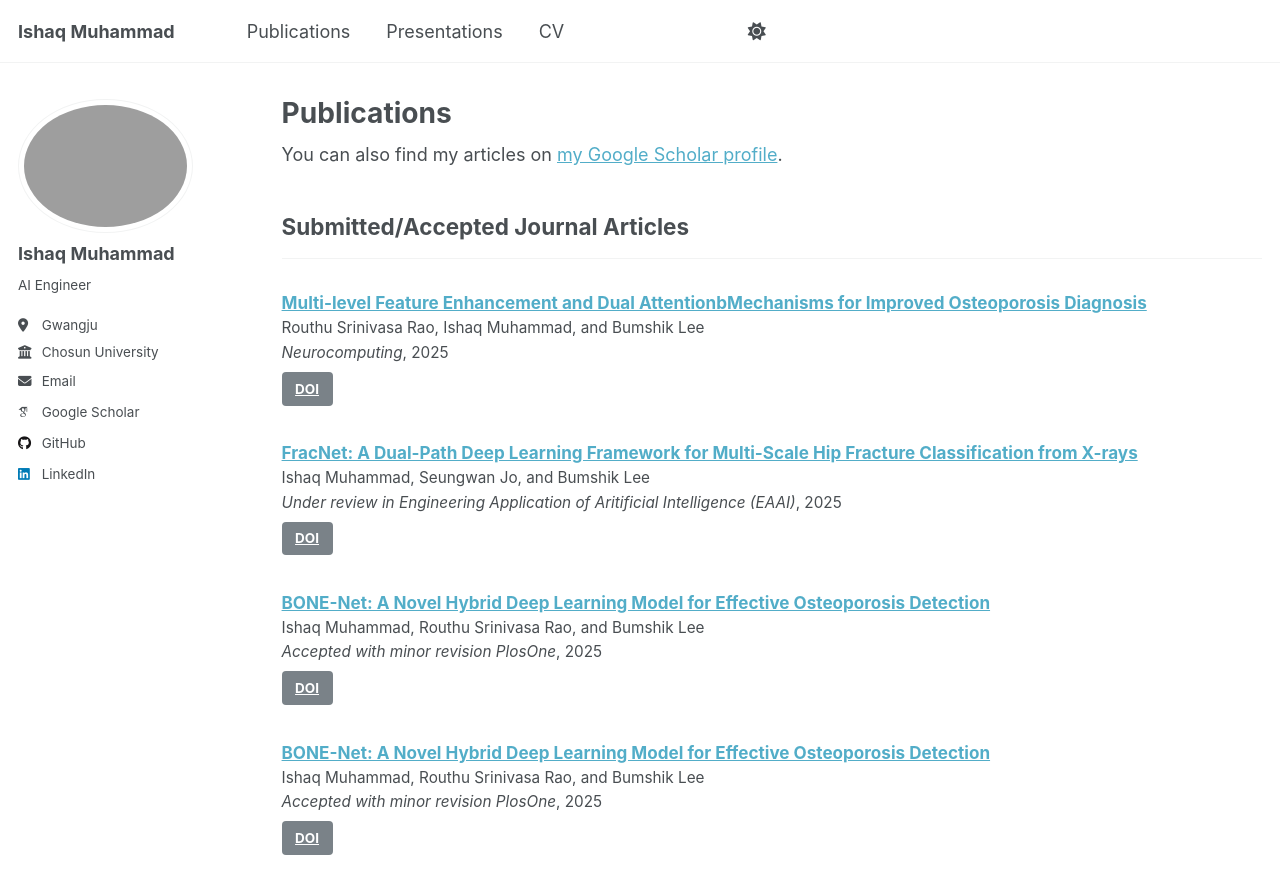
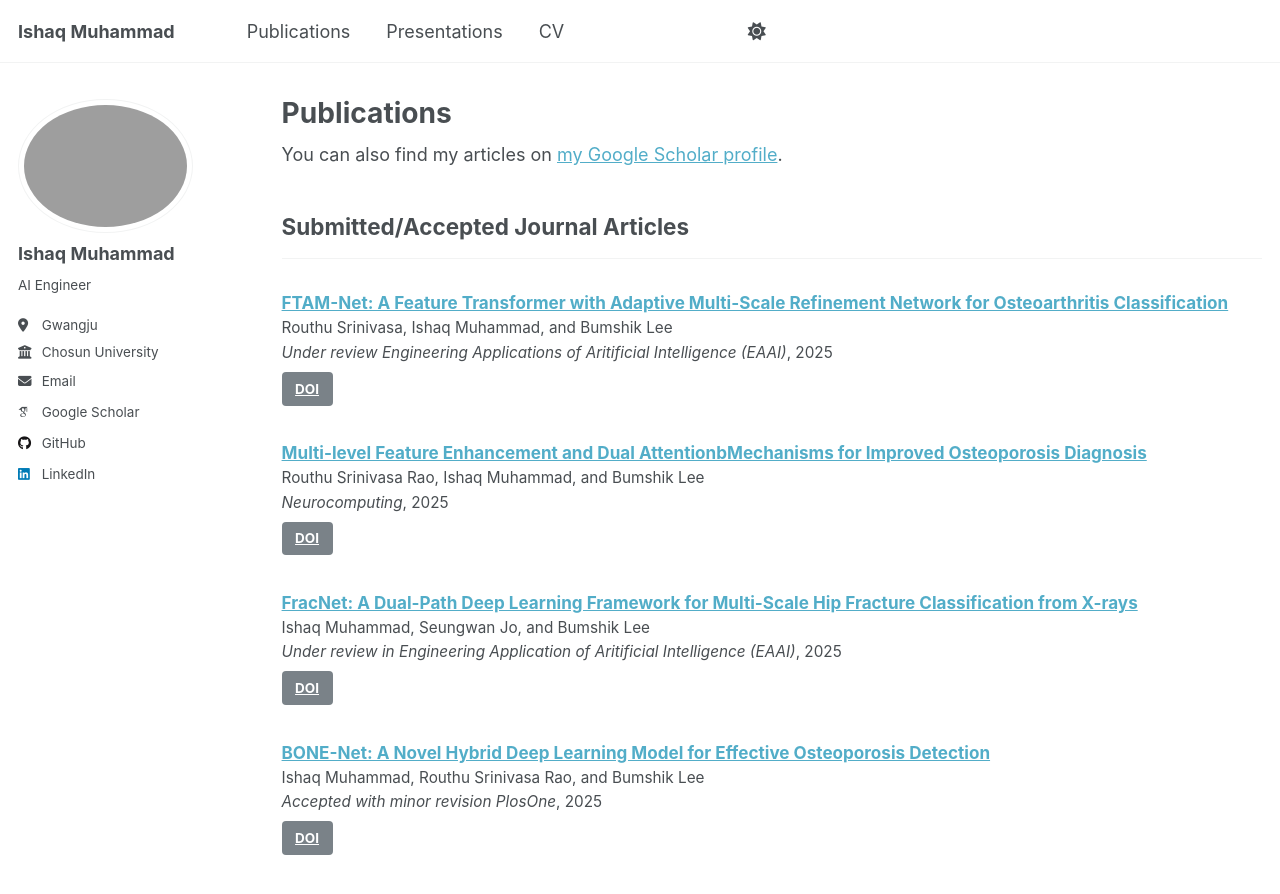
Before and after one commit to IshaqMKhan/IshaqMKhan.github.io, a Jekyll site: the page built from _pages/publications.html, in a window 1280 px wide and 900 px high. Shown: the top 894 px of the window. Built offline with Jekyll 4.4.1, drawn with Linux system fonts in a browser that asks for light colours; some web fonts are replaced; a script that is not in the unit is left out; some of the changed lines change nothing that is shown.

Commit message:
Update 2010-10-01-paper-title-number-2.md

```diff
--- a/_publications/2010-10-01-paper-title-number-2.md
+++ b/_publications/2010-10-01-paper-title-number-2.md
@@ -1,16 +1,14 @@
 ---
-title: "BONE-Net: A Novel Hybrid Deep Learning Model for Effective Osteoporosis Detection"
+title: "FTAM-Net: A Feature Transformer with Adaptive Multi-Scale Refinement Network for Osteoarthritis Classification"
 collection: publications
 category: manuscripts
-permalink: /publication/2025-01-01-bone-net
-# excerpt: 'This paper presents BONE-Net, a hybrid deep-learning model combining DenseNet169, Vision Transformer, and Attention Module for osteoporosis detection.'
-authors: "Ishaq Muhammad, Routhu Srinivasa Rao, and Bumshik Lee"
-status: "Accepted with minor revision"
-venue: "PlosOne"
-date: 2025-01-01
+permalink: /publication/2025-01-03-ftam-net-osteoarthritis
+date: 2025-01-03
+venue: "Engineering Applications of Aritificial Intelligence (EAAI)"
+status: "Under review"
+authors: "Routhu Srinivasa, Ishaq Muhammad, and Bumshik Lee"
 doi: "https://doi.org/10.xxxx/xxxxxx"
 ---
-
 <p style="text-align: justify;">
- In this, we developed an advanced deep-learning model for osteoporosis detection using knee X-ray images. The method combines features from DenseNet169, Vision Transformer, and a custom Attention Model to capture detailed spatial and channel information. These fused features are classified by a fully connected network to distinguish osteoporotic from normal cases. Our model achieved superior accuracy (0.8611), specificity (0.9474), and precision (0.9286) compared to existing methods, demonstrating strong potential for early diagnosis and improved clinical intervention.
+This study introduces a novel deep learning framework for osteoarthritis (OA) severity classification using radiographic images. The proposed model integrates EfficientNetV2 for high-resolution feature extraction, Residual Transformer Blocks (RTBs) to capture both local and global relationships, and a Feature Adaptation Module (FAM) for improved multi-scale representation. Additionally, an Adaptive Channel Reduction (ACR) module is employed to refine feature selection and minimize noise. The framework was evaluated on the publicly available Osteoarthritis Initiative (OAI) dataset, demonstrating enhanced performance over existing deep learning models and showing strong potential as a reliable tool for clinical decision support in OA diagnosis and treatment planning.
  </p>
```
